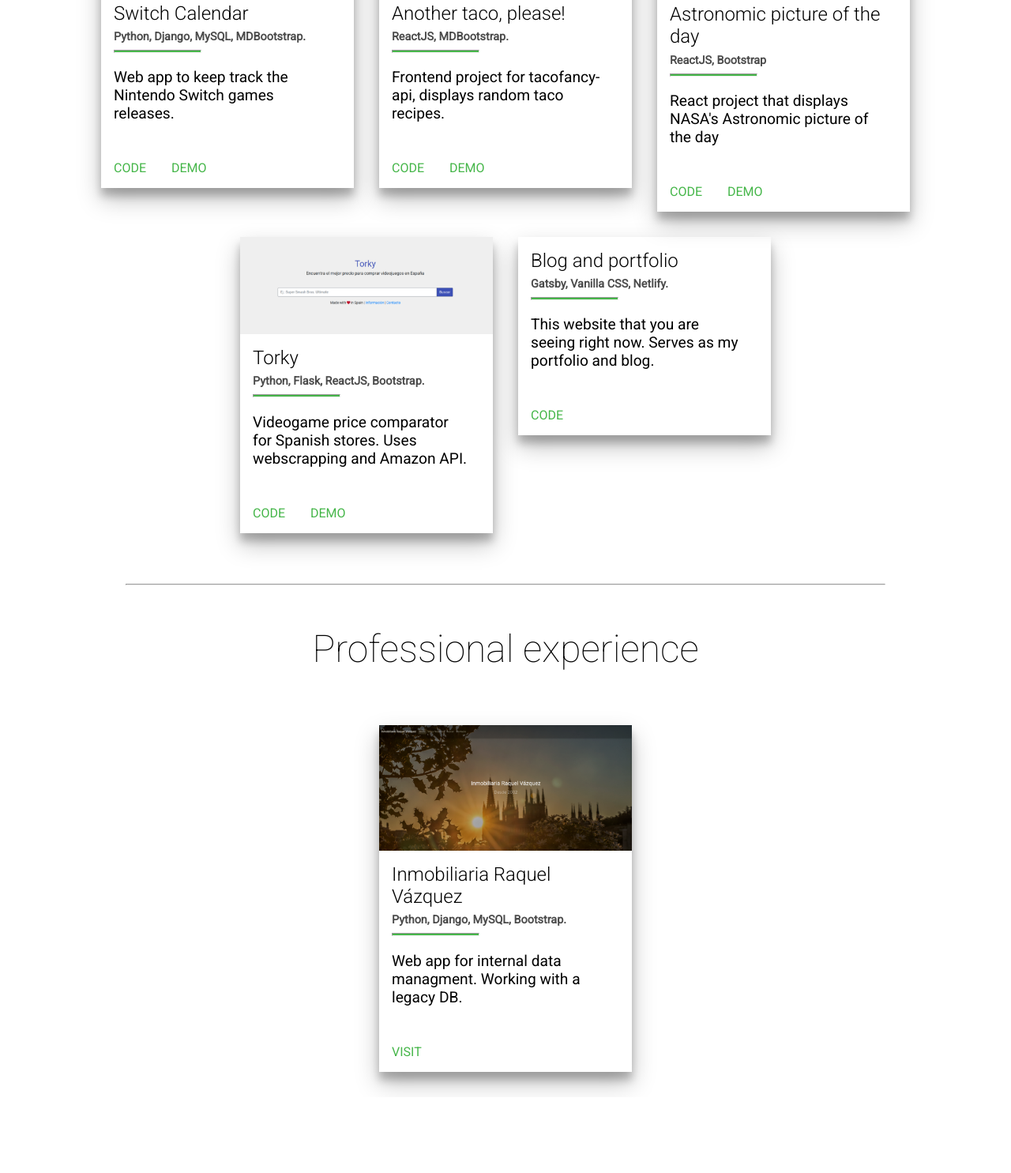
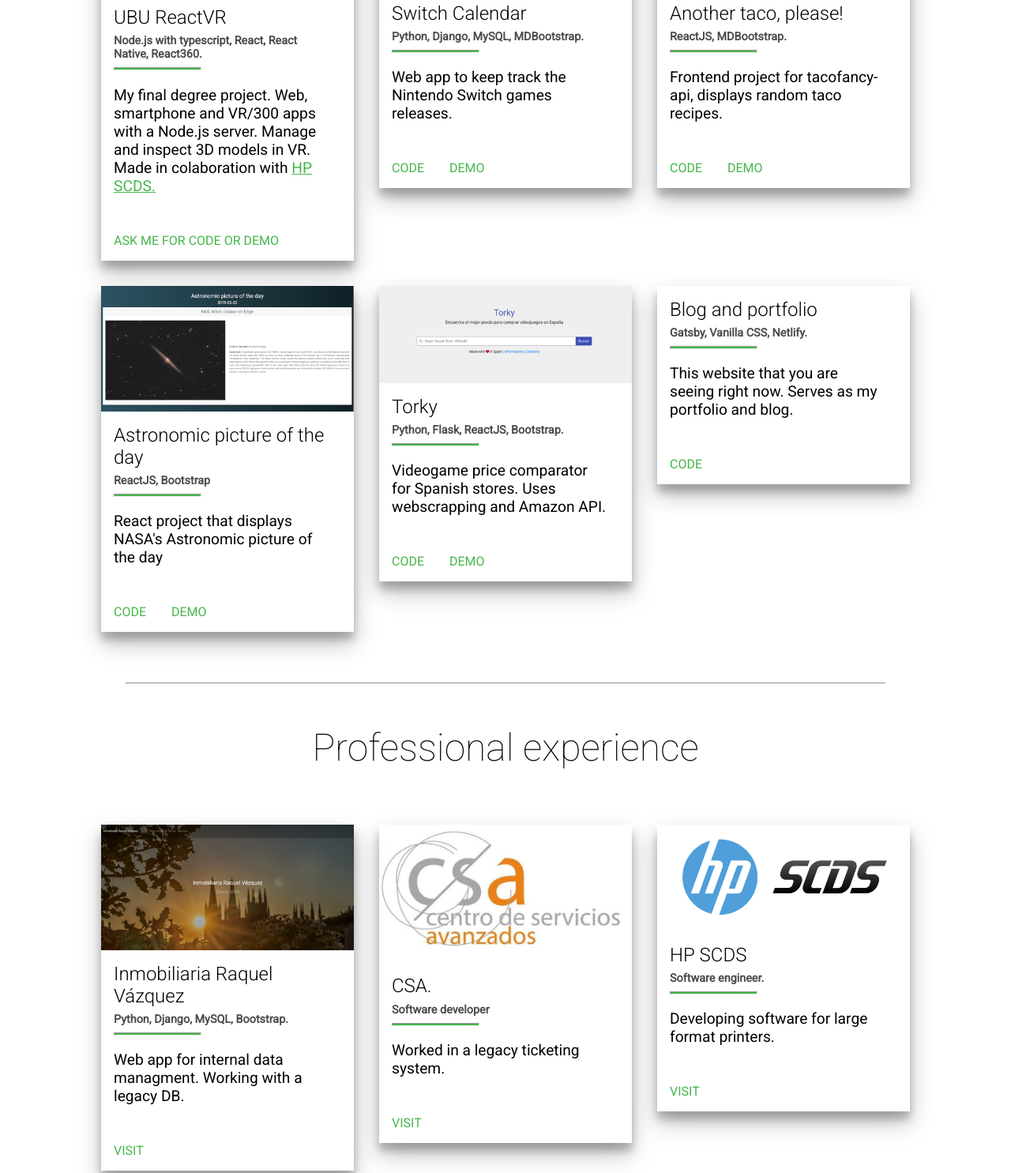
Before and after one commit to marcosorive/blog-and-portfolio, a Gatsby site: page /portfolio in a window 1280 px wide. Shown: the part 461-1946 px from the top of the page at 79% size. Before the commit the page ends 1850 px from the top, so only its background shows below. Built offline with nearby package versions, Linux system fonts and the light colour scheme; Gatsby itself is replaced by a stand-in of ours.

Commit message:
Updated portfolio info. Added new images, deleted unused one.

```diff
--- a/src/pages/css/portfolio.css
+++ b/src/pages/css/portfolio.css
@@ -12,3 +12,10 @@
     margin-top:3em;
     width: 75%
 }
+.card-body-description a{
+    color:#45b649;
+    transition: background-color 0.5s ease;
+}
+.card-body-description a:hover{
+    background-color: #f0f0f0;
+}
--- a/src/pages/portfolio.js
+++ b/src/pages/portfolio.js
@@ -11,6 +11,16 @@ export default class portfolio extends React.Component{
         return(
 			<Layout title="Portfolio">
 				<div className="card-layout">
+				<Card>
+						<CardImageHeader><Img fluid={this.props.data.ubureactvr.childImageSharp.fluid} alt="Nintendo switch"/></CardImageHeader>
+						<CardBody>
+							<h2>UBU ReactVR</h2>
+							<div className="card-body-stack">Node.js with typescript, React, React Native, React360.</div>
+							<hr className="card-body-hr"/>
+							<p className="card-body-description">My final degree project. Web, smartphone and VR/300 apps with a Node.js server. Manage and inspect 3D models in VR. Made in colaboration with <a href="https://hpscds.com/" rel="noopener noreferrer" target="_blank">HP SCDS.</a></p>
+						</CardBody>
+						<CardFooter><Button>Ask me for code or Demo</Button></CardFooter>
+					</Card>
 					<Card>
 						<CardImageHeader><Img fluid={this.props.data.nSwitch.childImageSharp.fluid} alt="Nintendo switch"/></CardImageHeader>
 						<CardBody>
@@ -90,6 +100,30 @@ export default class portfolio extends React.Component{
 							<Button to="https://www.inmobiliariaraquelvazquez.com">Visit</Button>
 						</CardFooter>
 					</Card>
+					<Card>
+						<CardImageHeader><Img fluid={this.props.data.csa.childImageSharp.fluid} alt="Apod React"/> </CardImageHeader>
+						<CardBody>
+							<h2>CSA.</h2>
+							<div className="card-body-stack">Software developer</div>
+							<hr className="card-body-hr"/>
+							<p className="card-body-description"> Worked in a legacy ticketing system.</p>
+						</CardBody>
+						<CardFooter>
+							<Button to="https://www.csa.es/">Visit</Button>
+						</CardFooter>
+					</Card>
+					<Card>
+						<CardImageHeader><Img fluid={this.props.data.hpscds.childImageSharp.fluid} alt="Apod React"/> </CardImageHeader>
+						<CardBody>
+							<h2>HP SCDS</h2>
+							<div className="card-body-stack">Software engineer.</div>
+							<hr className="card-body-hr"/>
+							<p className="card-body-description">Developing software for large format printers.</p>
+						</CardBody>
+						<CardFooter>
+							<Button to="https://www.csa.es/">Visit</Button>
+						</CardFooter>
+					</Card>
 				</div>
 			</Layout>
         )
@@ -98,6 +132,13 @@ export default class portfolio extends React.Component{
 
 export const pageQuery = graphql`
 query{
+	ubureactvr: file(relativePath: {eq:"ubureactvr.png"}){
+		childImageSharp{
+		  fluid(maxWidth: 1000){
+			  ...GatsbyImageSharpFluid
+		  }
+		}
+	  }
 	nSwitch: file(relativePath: {eq:"switchcalendar.png"}){
 	  childImageSharp{
 		fluid(maxWidth: 1000){
@@ -133,5 +174,19 @@ query{
 		  }
 		}
 	  }
+	  csa: file(relativePath: {eq:"csa.jpg"}){
+		childImageSharp{
+		  fluid(maxWidth: 1000){
+			  ...GatsbyImageSharpFluid
+		  }
+		}
+	  }
+	  hpscds: file(relativePath: {eq:"hpscds.png"}){
+		childImageSharp{
+		  fluid(maxWidth: 1000){
+			  ...GatsbyImageSharpFluid
+		  }
+		}
+	  }
   }
 `
```
Also changed, not shown: images/csa.jpg (added), images/hpscds.png (added), images/hpscds.svg (added), images/switch_logo.jpg (deleted), images/ubureactvr.png (added).
